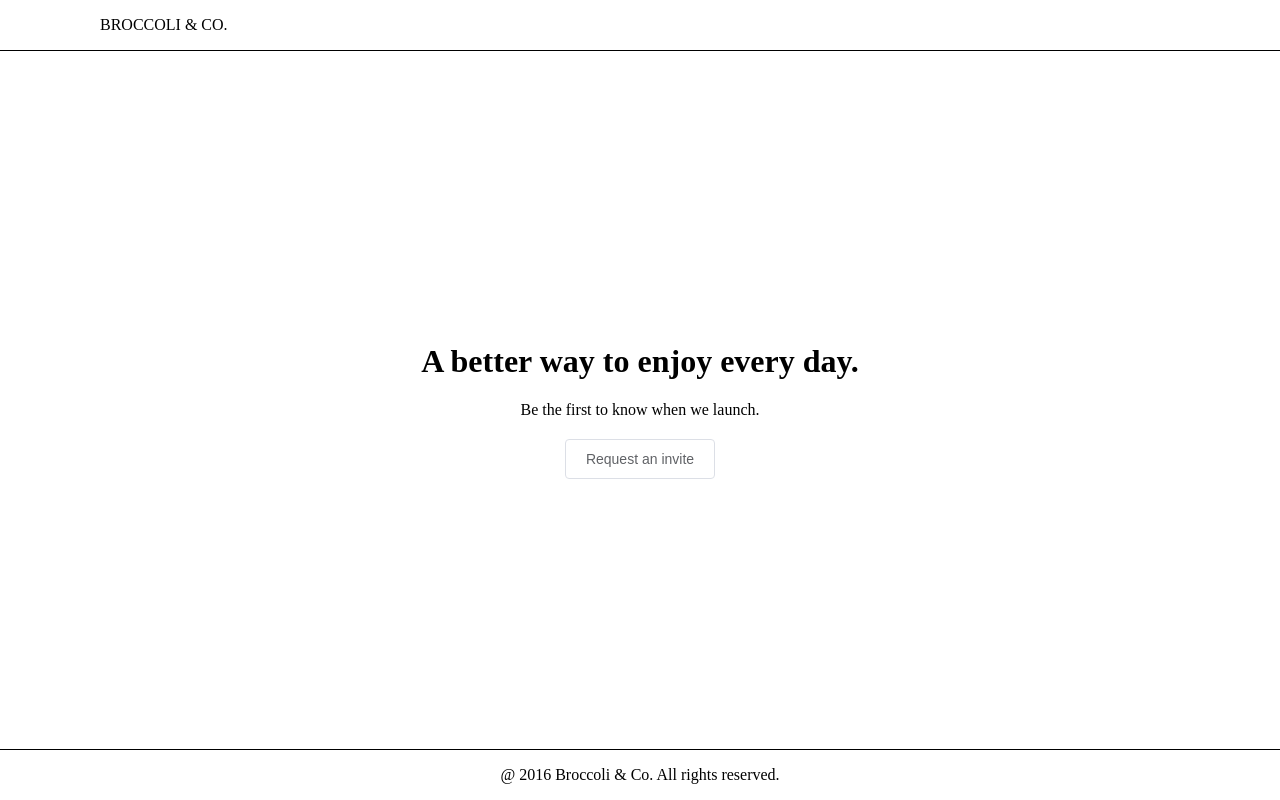
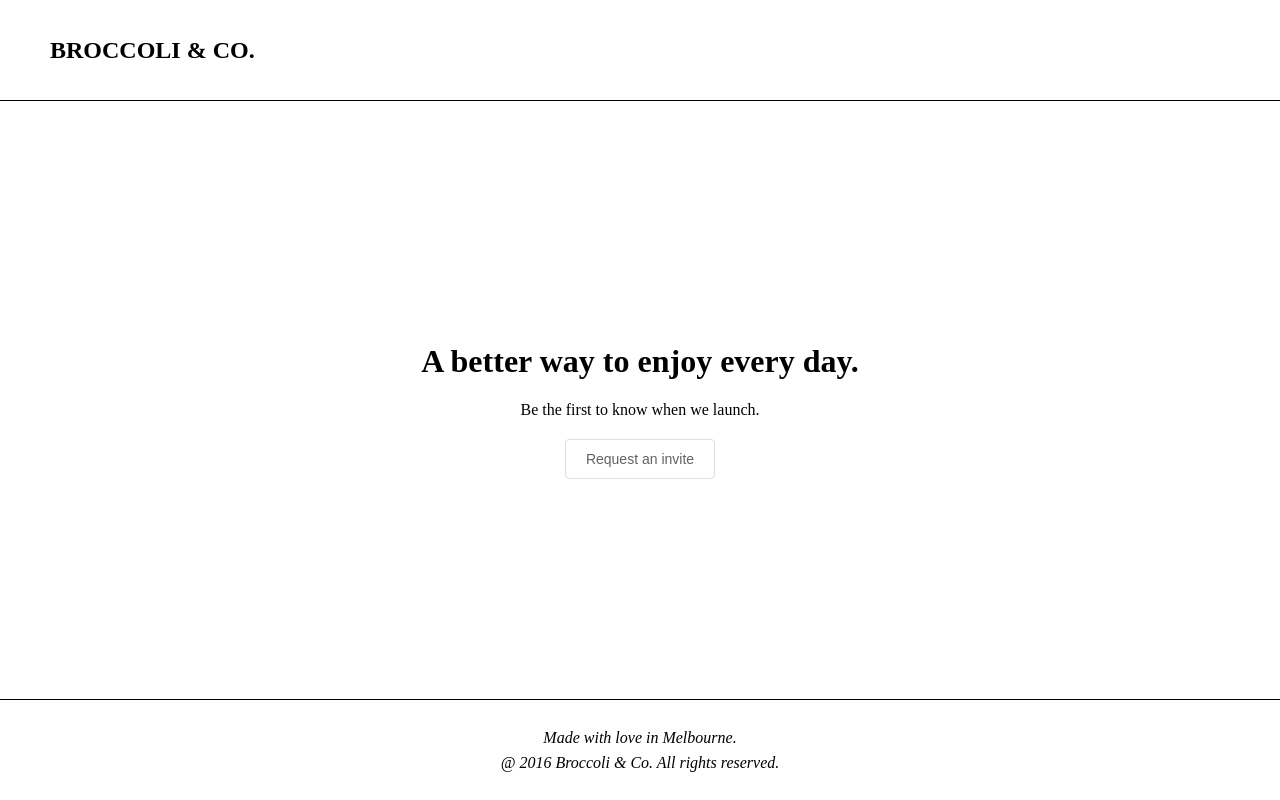
Before and after one commit to Softholder/broccoli, a Vue app: page / in a window 1280 px wide. Built offline with nearby package versions, Linux system fonts and the light colour scheme.

Commit message:
modify style and remove unnecessary files

```diff
--- a/babel.config.js
+++ b/babel.config.js
@@ -1,9 +1,9 @@
 module.exports = {
-  // presets: ["@vue/cli-plugin-babel/preset"]
   presets: [
     "@vue/app",
     [
-      "@babel/preset-env", //添加 babel-preset-env 配置
+      //add babel-preset-env config
+      "@babel/preset-env",
       {
         modules: false
       }
--- a/package.json
+++ b/package.json
@@ -11,8 +11,7 @@
     "axios": "^0.19.2",
     "core-js": "^3.6.4",
     "element-ui": "^2.13.0",
-    "vue": "^2.6.11",
-    "vue-router": "^3.1.5"
+    "vue": "^2.6.11"
   },
   "devDependencies": {
     "@vue/cli-plugin-babel": "^4.2.0",
--- a/src/App.vue
+++ b/src/App.vue
@@ -2,7 +2,7 @@
   <div id="app">
     <header-bar />
     <div class="main">
-      <welcome />
+      <app-main />
     </div>
     <footer-bar />
   </div>
@@ -10,13 +10,13 @@
 
 <script>
 import HeaderBar from "@/components/Header.vue";
-import Welcome from "@/components/Welcome.vue";
+import AppMain from "@/components/AppMain.vue";
 import FooterBar from "@/components/Footer.vue";
 
 export default {
   components: {
     HeaderBar,
-    Welcome,
+    AppMain,
     FooterBar
   }
 };
--- a/src/components/Welcome.vue
+++ b/src/components/AppMain.vue
@@ -1,5 +1,5 @@
 <template>
-  <div class="welcome">
+  <div class="appmain">
     <div class="content">
       <h1>A better way to enjoy every day.</h1>
       <span>Be the first to know when we launch.</span>
@@ -7,13 +7,16 @@
     </div>
     <div class="form">
       <el-dialog
-        title="Request an invite"
         :visible.sync="formVisible"
-        width="40%"
+        width="60%"
         top="25vh"
         center
         :show-close="false"
       >
+        <h2>
+          <i>Request an invite</i>
+        </h2>
+        <div class="line"></div>
         <el-form :model="form" :rules="rules" ref="form">
           <el-form-item prop="fullName">
             <el-input
@@ -41,6 +44,27 @@
         <div class="error" v-if="error">{{ error }}</div>
       </el-dialog>
     </div>
+    <div>
+      <el-dialog
+        :visible.sync="tipVisible"
+        width="50%"
+        top="30vh"
+        center
+        :show-close="false"
+      >
+        <div class="tip">
+          <h2>
+            <i>All done!</i>
+          </h2>
+          <div class="line"></div>
+          <span>
+            You will be one of the first to experience Broccoli & Co. when we
+            launch.
+          </span>
+          <el-button class="button" @click="closeTip">OK</el-button>
+        </div>
+      </el-dialog>
+    </div>
   </div>
 </template>
 
@@ -59,6 +83,7 @@ export default {
     };
     return {
       formVisible: false,
+      tipVisible: false,
       buttonText: "Send",
       loading: false,
       form: {
@@ -75,7 +100,7 @@ export default {
           },
           {
             min: 3,
-            message: "Full name needs to be at least 3 characters long",
+            message: "Full name at least 3 characters long",
             trigger: "blur"
           }
         ],
@@ -87,7 +112,7 @@ export default {
           },
           {
             type: "email",
-            message: "Email needs to be in validation email format",
+            message: "Email needs to be in correct format",
             trigger: ["blur", "change"]
           }
         ],
@@ -104,11 +129,8 @@ export default {
   methods: {
     openForm() {
       this.formVisible = true;
-      console.log("open");
     },
     sendRequest() {
-      //   this.formVisible = false;
-      //   console.log("close");
       this.error = "";
       this.loading = true;
       this.buttonText = "Sending, please wait...";
@@ -124,17 +146,17 @@ export default {
         data: JSON.stringify(data)
       })
         .then(res => {
-          console.log(res);
           this.loading = false;
           this.buttonText = "Send";
           if (res.status === 200) {
+            this.formVisible = false;
+            this.tipVisible = true;
             console.log(res.data);
           } else {
             console.log(res.statusText);
           }
         })
         .catch(error => {
-          console.log(error);
           this.loading = false;
           this.buttonText = "Send";
           this.error = error;
@@ -149,13 +171,16 @@ export default {
           return false;
         }
       });
+    },
+    closeTip() {
+      this.tipVisible = false;
     }
   }
 };
 </script>
 
 <style scoped>
-.welcome {
+.appmain {
   height: 100%;
   display: flex;
   justify-content: center;
@@ -168,6 +193,16 @@ span {
   display: block;
   margin: 20px;
 }
+h2 {
+  margin: -20px auto 15px;
+  text-align: center;
+}
+.line {
+  width: 7%;
+  height: 0;
+  border: 1px solid #000000;
+  margin: 0 auto 30px;
+}
 .error {
   color: red;
   text-align: center;
@@ -176,4 +211,8 @@ span {
   width: 100%;
   margin: 30px 0;
 }
+.tip {
+  width: 80%;
+  margin: 0 auto;
+}
 </style>
--- a/src/components/Footer.vue
+++ b/src/components/Footer.vue
@@ -1,15 +1,20 @@
 <template>
-  <footer class="foot">@ 2016 Broccoli & Co. All rights reserved.</footer>
+  <footer class="foot">
+    <br />
+    <i>Made with love in Melbourne.</i>
+    <br />
+    <i>@ 2016 Broccoli & Co. All rights reserved.</i>
+  </footer>
 </template>
 
 <style scoped>
 .foot {
-  height: 50px;
+  height: 100px;
   width: 100%;
   position: fixed;
   bottom: 0;
   text-align: center;
   border-top: 1px solid black;
-  line-height: 50px;
+  line-height: 25px;
 }
 </style>
--- a/src/components/Header.vue
+++ b/src/components/Header.vue
@@ -1,16 +1,18 @@
 <template>
-  <header class="head">BROCCOLI & CO.</header>
+  <header class="head">
+    <h2>BROCCOLI & CO.</h2>
+  </header>
 </template>
 
 <style scoped>
 .head {
-  height: 50px;
+  height: 100px;
   width: 100%;
   position: fixed;
   top: 0;
   text-align: left;
   border-bottom: 1px solid black;
-  line-height: 50px;
-  padding-left: 100px;
+  line-height: 60px;
+  padding-left: 50px;
 }
 </style>
--- a/src/main.js
+++ b/src/main.js
@@ -1,6 +1,5 @@
 import Vue from "vue";
 import App from "./App.vue";
-import router from "./router";
 import axios from "axios";
 import { Button, Row, Col, Dialog, Form, FormItem, Input } from "element-ui";
 
@@ -8,7 +7,7 @@ Vue.config.productionTip = false;
 
 Vue.prototype.$axios = axios;
 
-// 按需引入element-ui组件
+// import element-ui components on demand
 Vue.use(Button);
 Vue.use(Row);
 Vue.use(Col);
@@ -18,6 +17,5 @@ Vue.use(FormItem);
 Vue.use(Input);
 
 new Vue({
-  router,
   render: h => h(App)
 }).$mount("#app");
--- a/src/router/index.js
+++ /dev/null
@@ -1,27 +0,0 @@
-import Vue from "vue";
-import VueRouter from "vue-router";
-
-Vue.use(VueRouter);
-
-const routes = [
-  {
-    path: "/",
-    name: "Welcome",
-    component: () => import("@/components/Welcome.vue")
-  }
-  // {
-  //   path: "/about",
-  //   name: "About",
-  //   // route level code-splitting
-  //   // this generates a separate chunk (about.[hash].js) for this route
-  //   // which is lazy-loaded when the route is visited.
-  //   component: () =>
-  //     import(/* webpackChunkName: "about" */ "../views/About.vue")
-  // }
-];
-
-const router = new VueRouter({
-  routes
-});
-
-export default router;
```
Also changed, not shown: src/assets/logo.png (deleted), 1 other file (tests, documents, lock files or other folders).
